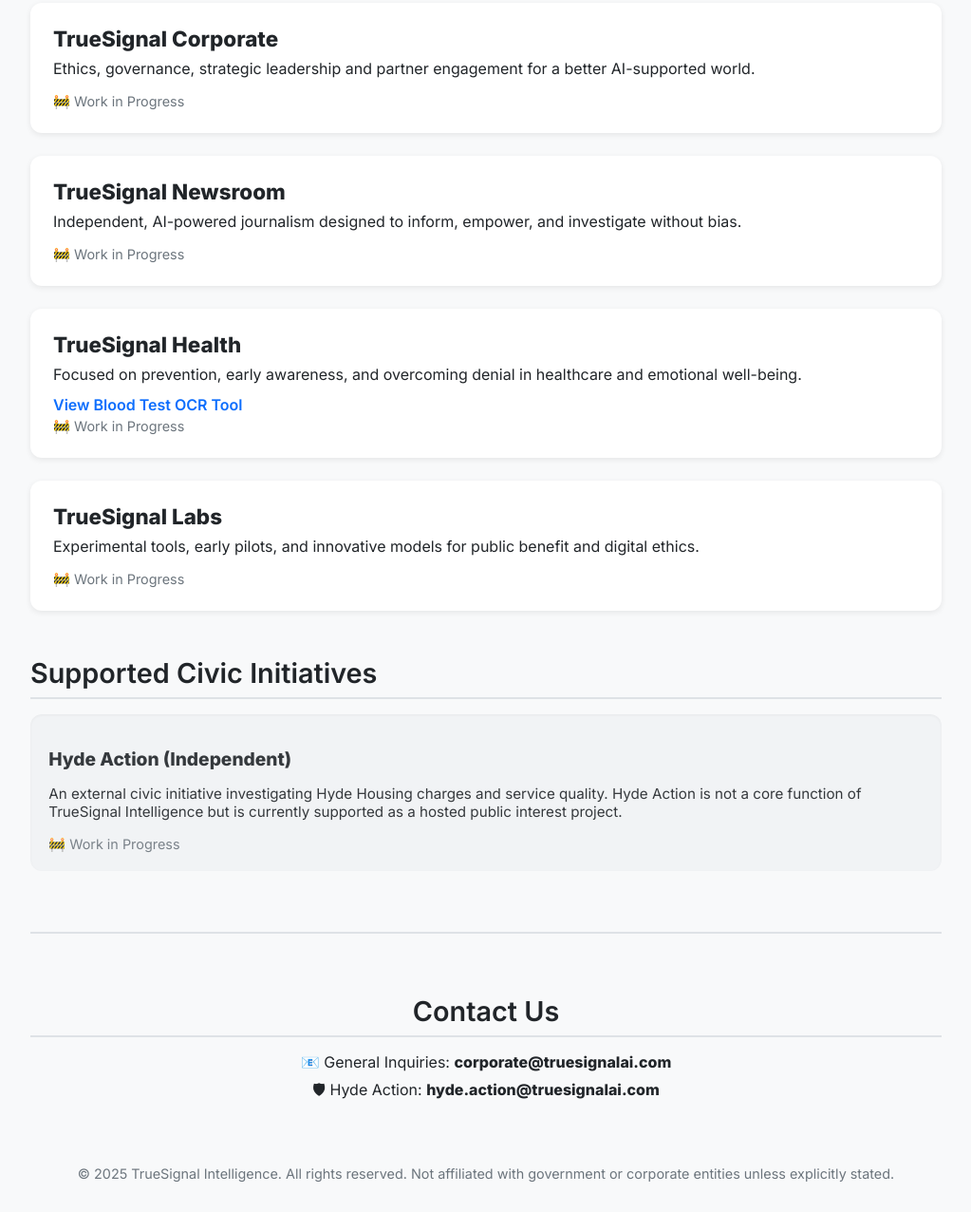
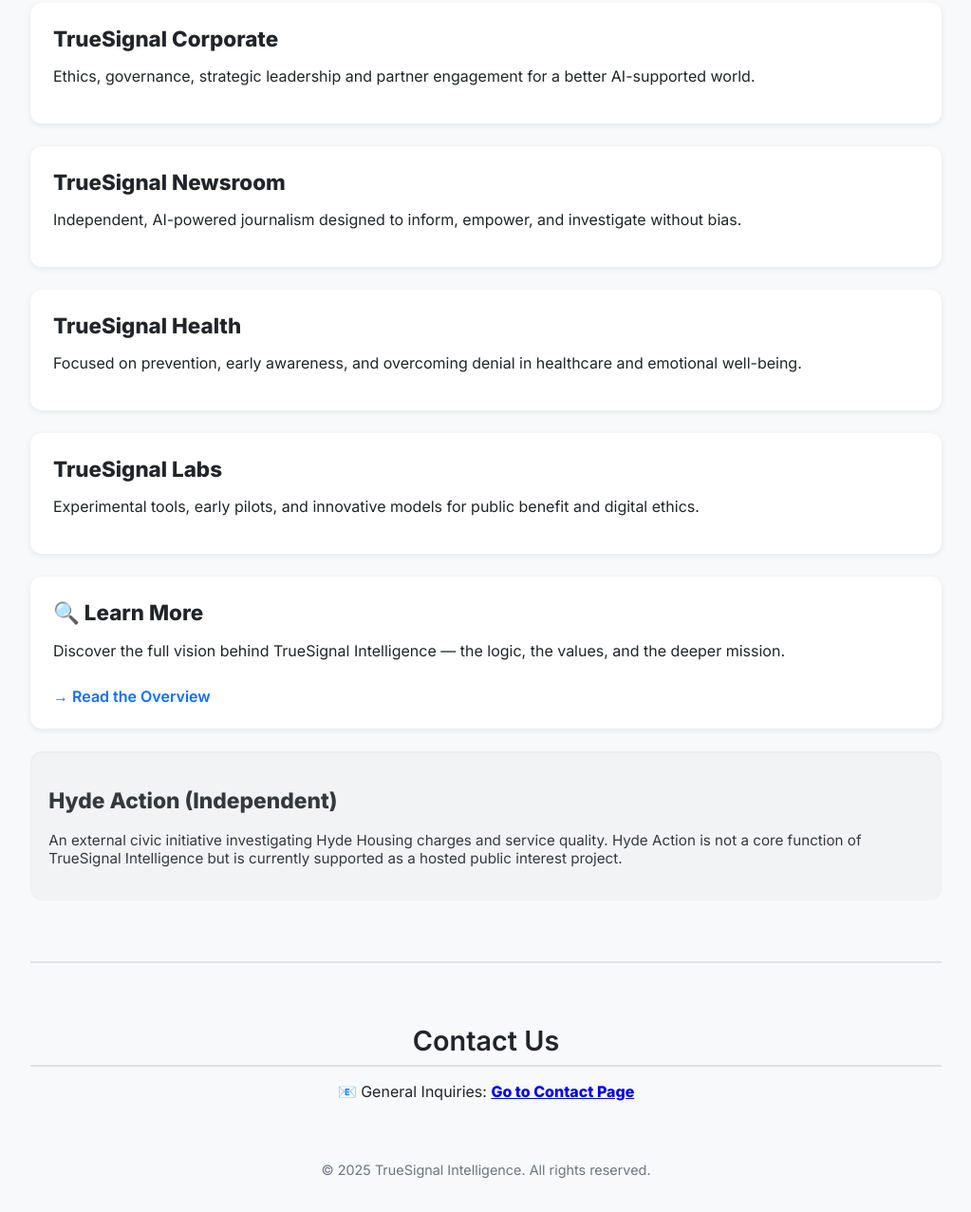
Before and after one commit to truesignalai/truesignalai-site, a plain HTML site: page index.html in a window 1280 px wide. Shown: the part 270-1546 px from the top of the page at 95% size, without its empty margins (128-1151 px from the left). Drawn offline with Linux system fonts and the light colour scheme.

Commit message:
Add files via upload

```diff
--- a/index.html
+++ b/index.html
@@ -14,15 +14,10 @@
     .section-title { font-size: 1.8rem; font-weight: 600; margin-top: 3rem; margin-bottom: 1rem; border-bottom: 2px solid #dee2e6; padding-bottom: 0.5rem; }
     .card { background: white; border-radius: 12px; box-shadow: 0 2px 6px rgba(0, 0, 0, 0.08); padding: 1.5rem; margin-bottom: 1.5rem; }
     .card h2 { margin: 0 0 0.5rem; font-size: 1.4rem; }
-    .card p { margin: 0; }
     .card a { display: inline-block; margin-top: 0.75rem; color: #0d6efd; text-decoration: none; font-weight: 600; }
     .card a:hover { text-decoration: underline; }
     .civic-card { background: #f1f3f5; border-radius: 12px; box-shadow: inset 0 1px 3px rgba(0, 0, 0, 0.05); padding: 1.2rem; font-size: 0.95rem; opacity: 0.9; }
-    .civic-card h2 { font-size: 1.2rem; margin-bottom: 0.5rem; }
     .contact-section { margin-top: 4rem; padding-top: 1rem; border-top: 2px solid #dee2e6; text-align: center; font-size: 1rem; }
-    .contact-section p { margin: 0.5rem 0; }
-    .coming-soon { text-decoration: none; color: #0d6efd; font-weight: 600; cursor: pointer; }
-    .coming-soon::after { content: " 🚧 Work in Progress"; font-weight: 400; color: #6c757d; display: block; margin-top: 0.25rem; font-size: 0.9rem; }
     footer { text-align: center; font-size: 0.9rem; padding: 2rem 1rem; color: #6c757d; }
   </style>
 </head>
@@ -33,14 +28,21 @@
   </header>
   <main class="container">
     <div class="section-title">Our Core Divisions</div>
-    <div class="card"><h2>TrueSignal Corporate</h2><p>Ethics, governance, strategic leadership and partner engagement for a better AI-supported world.</p><a class="coming-soon" href="#"></a></div>
-    <div class="card"><h2>TrueSignal Newsroom</h2><p>Independent, AI-powered journalism designed to inform, empower, and investigate without bias.</p><a class="coming-soon" href="#"></a></div>
-    <div class="card"><h2>TrueSignal Health</h2><p>Focused on prevention, early awareness, and overcoming denial in healthcare and emotional well-being.</p><a class="coming-soon" href="#">View Blood Test OCR Tool</a></div>
-    <div class="card"><h2>TrueSignal Labs</h2><p>Experimental tools, early pilots, and innovative models for public benefit and digital ethics.</p><a class="coming-soon" href="#"></a></div>
-    <div class="section-title">Supported Civic Initiatives</div>
-    <div class="civic-card"><h2>Hyde Action (Independent)</h2><p>An external civic initiative investigating Hyde Housing charges and service quality. Hyde Action is not a core function of TrueSignal Intelligence but is currently supported as a hosted public interest project.</p><a class="coming-soon" href="#"></a></div>
-    <div class="contact-section"><div class="section-title">Contact Us</div><p>📧 General Inquiries: <strong>corporate@truesignalai.com</strong></p><p>🛡 Hyde Action: <strong>hyde.action@truesignalai.com</strong></p></div>
+    <div class="card"><h2>TrueSignal Corporate</h2><p>Ethics, governance, strategic leadership and partner engagement for a better AI-supported world.</p></div>
+    <div class="card"><h2>TrueSignal Newsroom</h2><p>Independent, AI-powered journalism designed to inform, empower, and investigate without bias.</p></div>
+    <div class="card"><h2>TrueSignal Health</h2><p>Focused on prevention, early awareness, and overcoming denial in healthcare and emotional well-being.</p></div>
+    <div class="card"><h2>TrueSignal Labs</h2><p>Experimental tools, early pilots, and innovative models for public benefit and digital ethics.</p></div>
+    <div class="card">
+      <h2>🔍 Learn More</h2>
+      <p>Discover the full vision behind TrueSignal Intelligence — the logic, the values, and the deeper mission.</p>
+      <a href="/overview.html">→ Read the Overview</a>
+    </div>
+    <div class="civic-card"><h2>Hyde Action (Independent)</h2><p>An external civic initiative investigating Hyde Housing charges and service quality. Hyde Action is not a core function of TrueSignal Intelligence but is currently supported as a hosted public interest project.</p></div>
+    <div class="contact-section">
+      <div class="section-title">Contact Us</div>
+      <p>📧 General Inquiries: <strong><a href="/contact.html">Go to Contact Page</a></strong></p>
+    </div>
   </main>
-  <footer>&copy; 2025 TrueSignal Intelligence. All rights reserved. Not affiliated with government or corporate entities unless explicitly stated.</footer>
+  <footer>&copy; 2025 TrueSignal Intelligence. All rights reserved.</footer>
 </body>
 </html>
```
